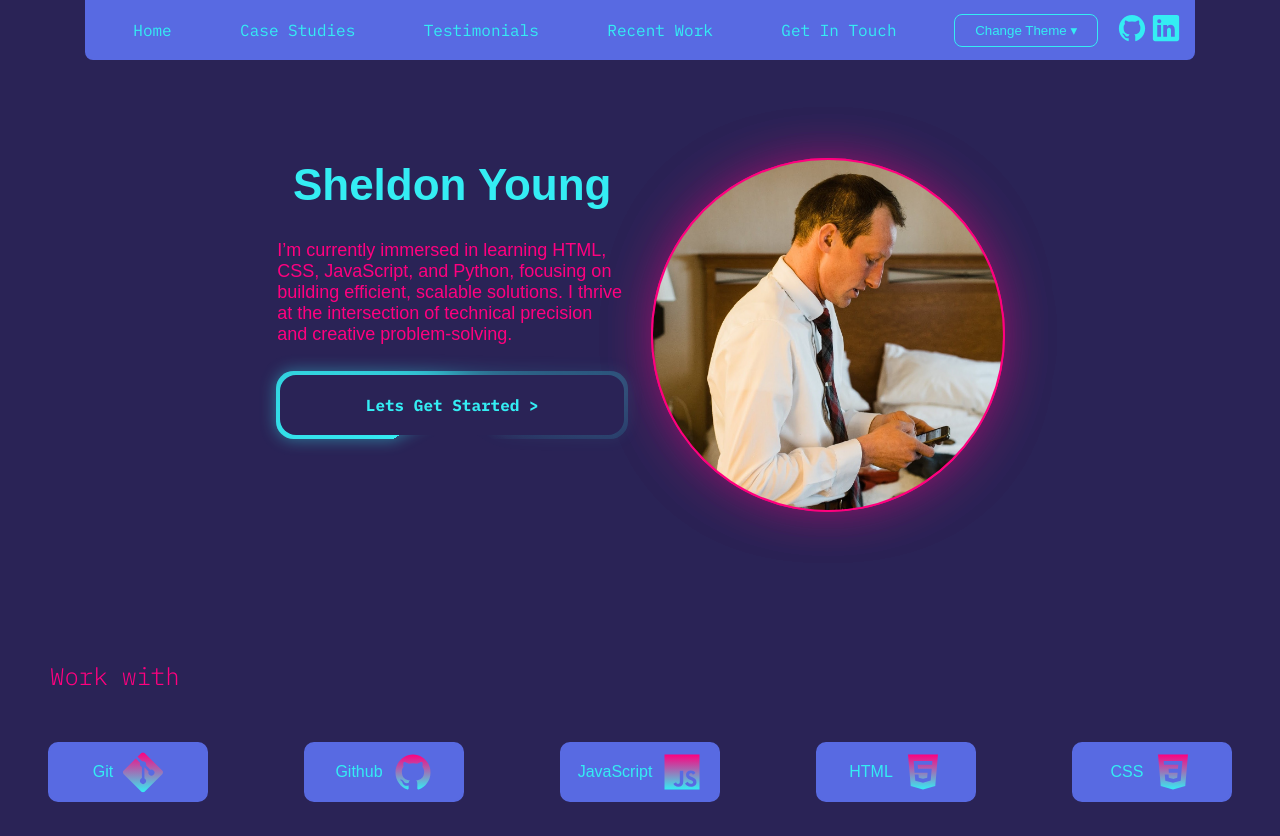
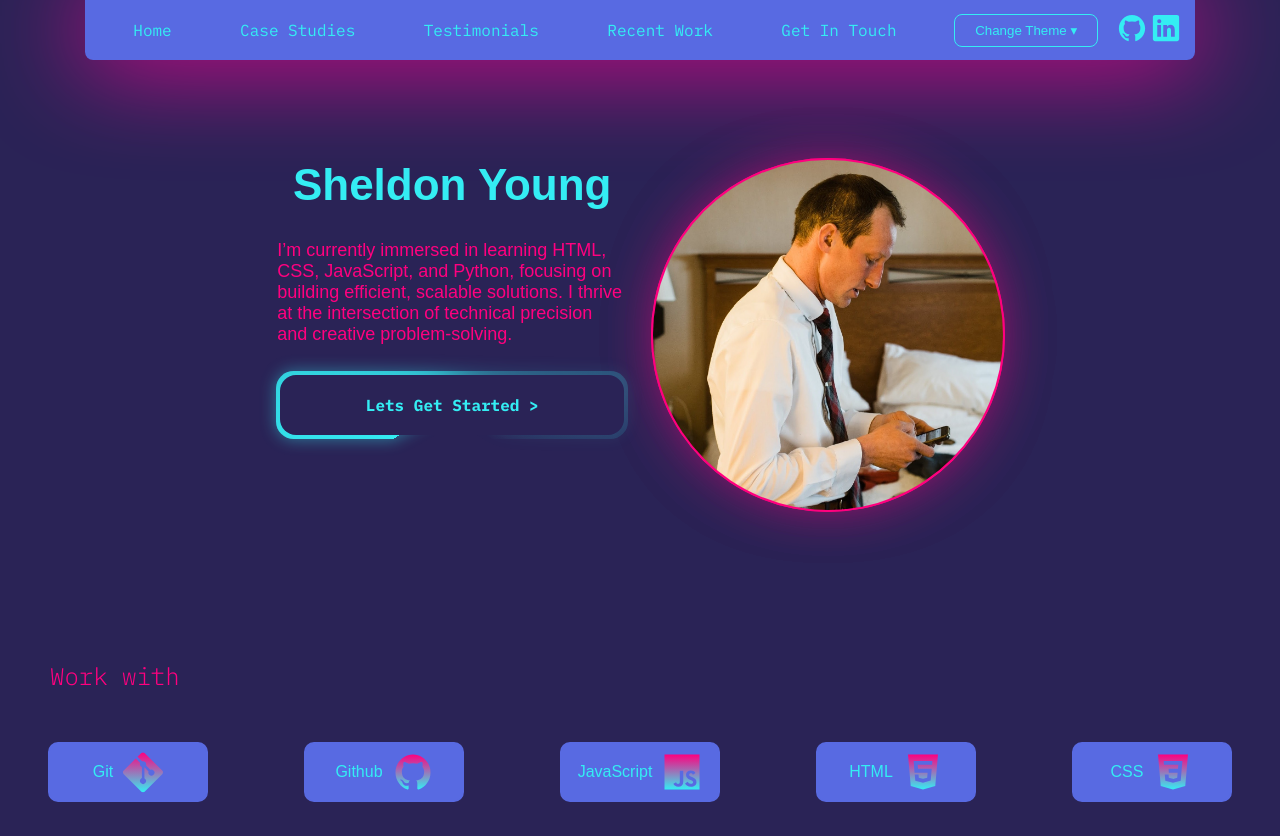
Before and after one commit to srayoung250/Portfolio, a plain HTML site: page index.html in a window 1280 px wide. Shown: the top 836 px of the page. Drawn offline with Linux system fonts and the light colour scheme; a web font is replaced by a local one.

Commit message:
Updated the navigation bar to use an external drop shadow instead of an inset effect for a cleaner, elevated look. This change involved refining the --box-shadow variable with a semi-transparent color to ensure better visibility against the dark background.

```diff
--- a/index.css
+++ b/index.css
@@ -24,6 +24,7 @@
   --transition: 1s;
   --nav-links: polygon(15% 0, 100% 0, 85% 100%, 0 100%);
   --border-nav: 0;
+  --box-shadow: 0px 0px 100px 1px #ff0099;
 }
 /* Theme 3: Modern*/
 [data-theme="modern"] {
@@ -43,6 +44,7 @@
   --transition: 0.5s;
   --nav-links: 0;
   --border-nav: 1.5rem;
+  --box-shadow: 0px 0px 100px 1px rgba(0, 0, 0, 0.5);
 }
 
 /* Theme 3: Forest (Nature) */
@@ -98,6 +100,17 @@ body {
   align-items: center;
   justify-content: space-around;
   z-index: 2;
+}
+.nav::after {
+  content: "";
+  position: absolute;
+  inset: 0;
+  box-shadow: var(--box-shadow);
+  pointer-events: none;
+  border-bottom-left-radius: 8px;
+  border-bottom-right-radius: 8px;
+  z-index: -1;
+  pointer-events: none;
 }
 .nav .links {
   display: flex;
```
